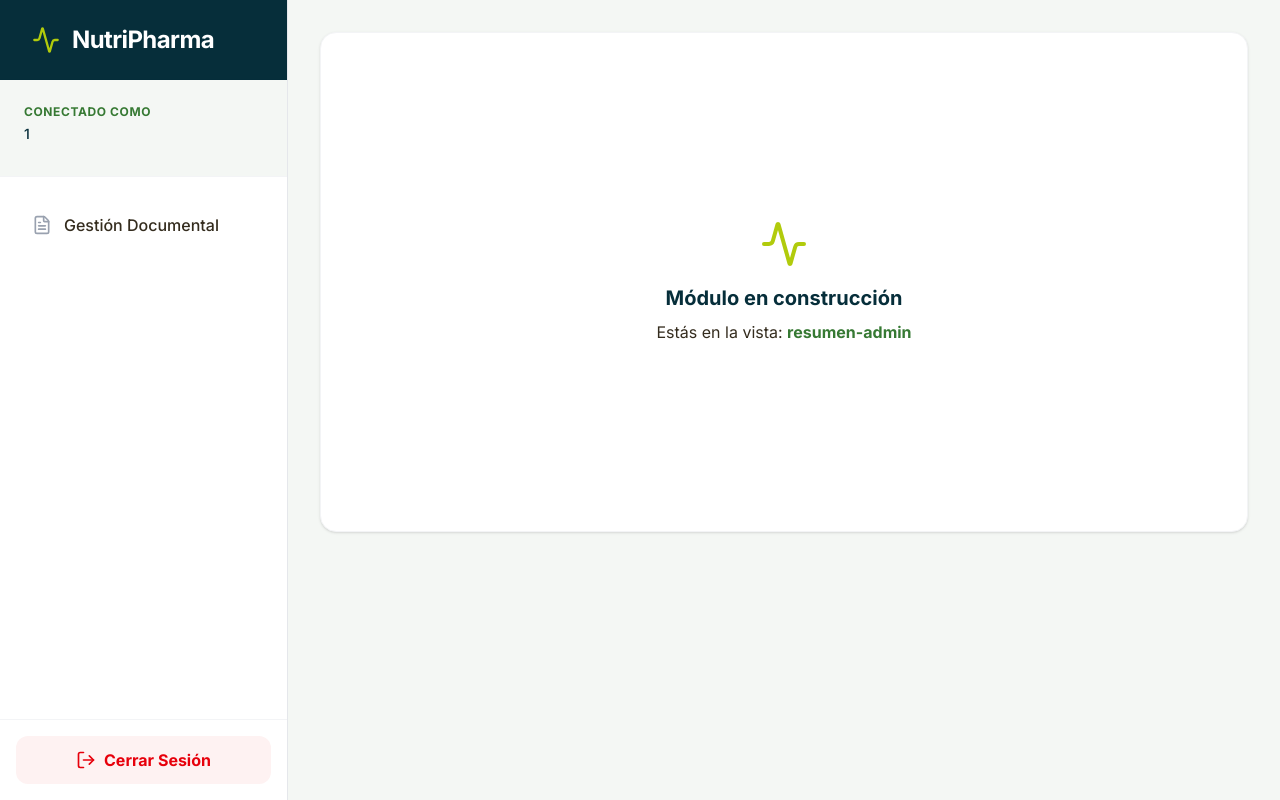
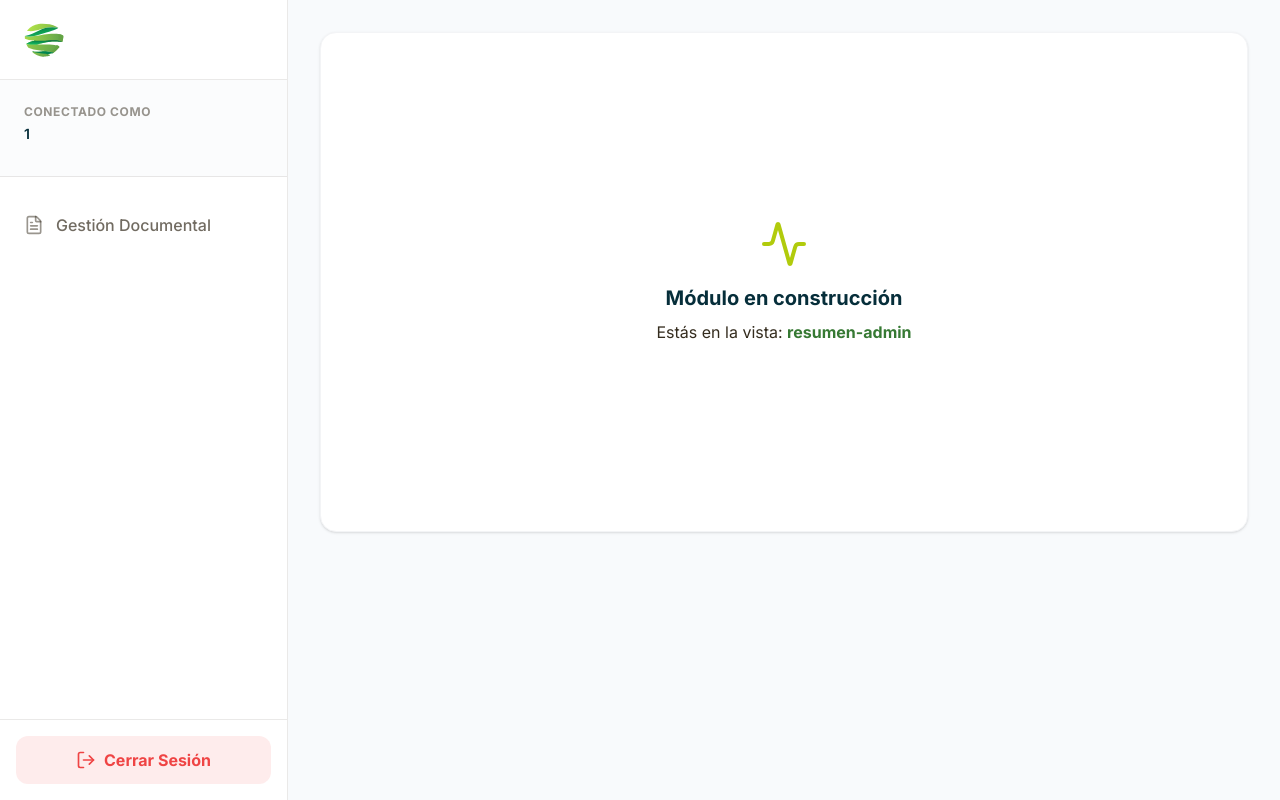
Before and after one commit to jcarrasco97/nutripharma-ui, a React (Vite) app: page /dashboard#resumen-admin in a window 1280 px wide. Built offline with nearby package versions, Linux system fonts and the light colour scheme; sample sign-in values are in the browser's storage.

Commit message:
feat: implement dashboard layout with role-based navigation sidebar and brand logo

```diff
--- a/src/layout/Dashboard.jsx
+++ b/src/layout/Dashboard.jsx
@@ -1,5 +1,6 @@
 import React from "react";
 import { Menu, Activity } from "lucide-react";
+import logoUrl from "@/assets/logo.svg";
 
 // --- HOOKS Y COMPONENTES GLOBALES ---
 import { useDashboard } from "./hooks/useDashboard";
@@ -22,7 +23,7 @@ const Dashboard = () => {
   if (!hook.usuario) return null;
 
   return (
-    <div className="min-h-screen bg-[#f4f7f4] flex flex-col md:flex-row font-sans overflow-hidden">
+    <div className="min-h-screen bg-background flex flex-col md:flex-row font-sans overflow-hidden">
       {/* SIDEBAR COMPONENTE AisLADO */}
       <Sidebar
         usuario={hook.usuario}
@@ -40,14 +41,13 @@ const Dashboard = () => {
       {/* CONTENIDO PRINCIPAL */}
       <main className="flex-1 flex flex-col h-screen overflow-hidden relative transition-all duration-300 z-10">
         {/* HEADER MÓVIL */}
-        <header className="md:hidden bg-[#062e3a] text-white p-4 flex justify-between items-center z-20 shadow-md">
+        <header className="md:hidden bg-surface border-b border-neutral/10 text-neutral p-4 flex justify-between items-center z-20 shadow-sm">
           <div className="flex items-center">
-            <Activity size={24} className="mr-2 text-[#b1cb0c]" />
-            <h1 className="text-xl font-bold">NutriPharma</h1>
+            <img src={logoUrl} alt="NutriPharma Logo" className="h-8 w-auto" />
           </div>
           <button
             onClick={() => hook.setMenuAbierto(!hook.menuAbierto)}
-            className="p-2 bg-white/10 rounded-lg hover:bg-white/20 transition-colors"
+            className="p-2 bg-neutral/5 rounded-lg hover:bg-neutral/10 transition-colors text-neutral"
           >
             <Menu size={24} />
           </button>
@@ -102,7 +102,7 @@ const Dashboard = () => {
       {/* OVERLAY MOBILE PARA CERRAR EL MENÚ AL HACER CLIC FUERA */}
       {hook.menuAbierto && (
         <div
-          className="fixed inset-0 bg-[#062e3a]/40 backdrop-blur-sm z-30 md:hidden animate-fade-in"
+          className="fixed inset-0 bg-neutral/40 backdrop-blur-sm z-30 md:hidden animate-fade-in"
           onClick={() => hook.setMenuAbierto(false)}
         />
       )}
--- a/src/layout/Sidebar.jsx
+++ b/src/layout/Sidebar.jsx
@@ -1,5 +1,6 @@
 import React from "react";
 import { Activity, LogOut } from "lucide-react";
+import logoUrl from "@/assets/logo.svg";
 
 const Sidebar = ({
   usuario,
@@ -15,28 +16,33 @@ const Sidebar = ({
 }) => {
   return (
     <aside
-      className={`fixed md:static inset-y-0 left-0 z-40 w-72 bg-white border-r border-gray-200 transform transition-transform duration-300 ease-in-out flex flex-col ${menuAbierto ? "translate-x-0" : "-translate-x-full md:translate-x-0"}`}
+      className={`fixed md:static inset-y-0 left-0 z-40 w-72 bg-surface border-r border-neutral/10 transform transition-transform duration-300 ease-in-out flex flex-col ${menuAbierto ? "translate-x-0" : "-translate-x-full md:translate-x-0"}`}
     >
-      {/* HEADER AZUL CORPORATIVO */}
-      <div className="h-20 flex items-center px-8 border-b border-[#062e3a]/10 bg-[#062e3a] text-white">
-        <Activity size={28} className="mr-3 text-[#b1cb0c]" />
-        <h1 className="text-2xl font-bold tracking-tight">NutriPharma</h1>
+      {/* HEADER LOGO */}
+      <div
+        className="h-20 flex items-center px-6 border-b border-neutral/10 cursor-pointer"
+        onClick={() => {
+            setVistaActual(isAdmin ? "resumen-admin" : isFarmacia ? "resumen-farmacia" : "resumen");
+            setMenuAbierto(false);
+        }}
+      >
+        <img src={logoUrl} alt="NutriPharma Logo" className="h-10 w-auto" />
       </div>
 
       {/* INFO USUARIO */}
-      <div className="p-6 border-b border-gray-100 bg-[#f4f7f4]">
-        <p className="text-xs text-[#367933] font-bold uppercase tracking-wider mb-1">
+      <div className="p-6 border-b border-neutral/10 bg-background/50">
+        <p className="text-xs text-neutral/50 font-bold uppercase tracking-wider mb-1">
           Conectado como
         </p>
         <p
-          className="text-sm font-medium text-[#062e3a] truncate"
+          className="text-sm font-semibold text-secondary truncate"
           title={usuario.email}
         >
           {usuario.email}
         </p>
         <div className="flex flex-wrap gap-2 mt-2">
           {isNutricionista && (
-            <span className="bg-[#b1cb0c]/20 text-[#367933] text-xs px-2 py-1 rounded-md font-bold">
+            <span className="bg-primary/10 text-primary text-xs px-2 py-1 rounded-md font-bold">
               Nutricionista
             </span>
           )}
@@ -46,7 +52,7 @@ const Sidebar = ({
             </span>
           )}
           {isAdmin && (
-            <span className="bg-[#062e3a]/10 text-[#062e3a] text-xs px-2 py-1 rounded-md font-bold">
+            <span className="bg-secondary/10 text-secondary text-xs px-2 py-1 rounded-md font-bold">
               Administrador
             </span>
           )}
@@ -54,7 +60,7 @@ const Sidebar = ({
       </div>
 
       {/* NAVEGACIÓN */}
-      <nav className="flex-1 px-4 py-6 space-y-2 overflow-y-auto custom-scrollbar">
+      <nav className="flex-1 py-6 space-y-1 overflow-y-auto custom-scrollbar">
         {menuItems.map((item) => {
           const Icono = item.icon;
           const activo = vistaActual === item.id;
@@ -65,15 +71,15 @@ const Sidebar = ({
                 setVistaActual(item.id);
                 setMenuAbierto(false);
               }}
-              className={`w-full flex items-center px-4 py-3 rounded-xl transition-all duration-200 ${
+              className={`w-full flex items-center px-6 py-3 transition-all duration-200 ${
                 activo
-                  ? "bg-[#b1cb0c]/20 text-[#367933] font-bold shadow-sm"
-                  : "text-[#342c1e] hover:bg-gray-50 hover:text-[#062e3a] font-medium"
+                  ? "bg-primary/10 text-primary font-bold border-r-4 border-primary"
+                  : "text-neutral/70 hover:text-secondary hover:bg-neutral/5 font-medium border-r-4 border-transparent"
               }`}
             >
               <Icono
                 size={20}
-                className={`mr-3 transition-colors ${activo ? "text-[#367933]" : "text-gray-400"}`}
+                className={`mr-3 transition-colors ${activo ? "text-primary" : "text-neutral/50"}`}
               />
               {item.label}
             </button>
@@ -82,10 +88,10 @@ const Sidebar = ({
       </nav>
 
       {/* CERRAR SESIÓN */}
-      <div className="p-4 border-t border-gray-100">
+      <div className="p-4 border-t border-neutral/10">
         <button
           onClick={handleLogout}
-          className="w-full flex items-center justify-center px-4 py-3 text-red-600 bg-red-50 hover:bg-red-100 rounded-xl font-bold transition-colors"
+          className="w-full flex items-center justify-center px-4 py-3 text-destructive bg-destructive/10 hover:bg-destructive/20 rounded-xl font-bold transition-colors"
         >
           <LogOut size={20} className="mr-2" /> Cerrar Sesión
         </button>
```
Also changed, not shown: estructura_proyecto.txt, src/assets/logo.svg (added).
